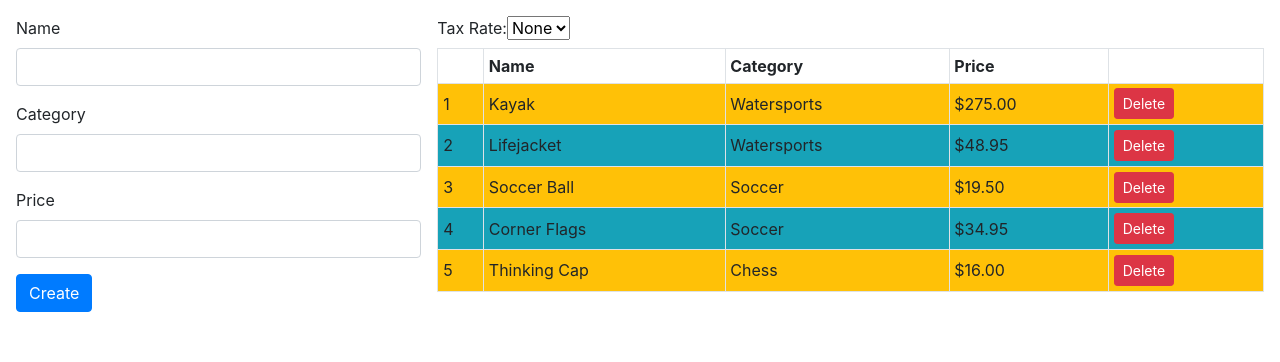
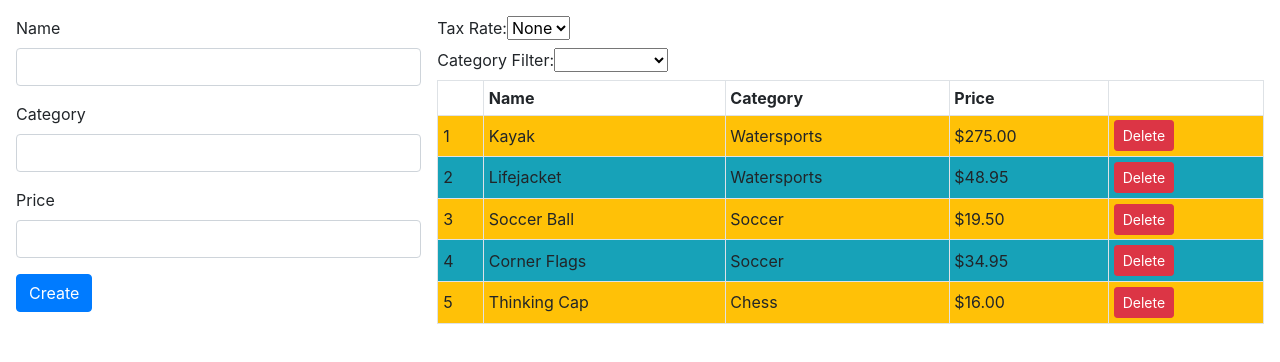
Before and after one commit to rene-copaga/example, an Angular app: page / in a window 1280 px wide. Shown: the top 362 px of the page. Built offline with nearby package versions, Linux system fonts and the light colour scheme.

Commit message:
Creating Impure Pipes

```diff
--- a/src/app/app.module.ts
+++ b/src/app/app.module.ts
@@ -12,6 +12,7 @@ import { ProductTableComponent } from './productTable.component';
 import { ProductFormComponent } from './productForm.component';
 import { PaToggleView } from './toggleView.component';
 import { PaAddTaxPipe } from './addTax.pipe';
+import { PaCategoryFilterPipe } from './categoryFilter.pipe';
 
 @NgModule({
   declarations: [
@@ -25,7 +26,8 @@ import { PaAddTaxPipe } from './addTax.pipe';
     ProductTableComponent,
     ProductFormComponent,
     PaToggleView,
-    PaAddTaxPipe
+    PaAddTaxPipe,
+    PaCategoryFilterPipe
   ],
   imports: [
     BrowserModule,
--- /dev/null
+++ b/src/app/categoryFilter.pipe.ts
@@ -0,0 +1,14 @@
+import { Product } from "./product.model";
+import { Pipe } from "@angular/core";
+
+@Pipe({
+    name: "filter",
+    pure: false
+})
+export class PaCategoryFilterPipe {
+
+    transform(products: Product[], category: string): Product[] {
+        return category == undefined ?
+            products : products.filter(p => p.category == category);
+    }
+}
--- a/src/app/productTable.component.html
+++ b/src/app/productTable.component.html
@@ -8,10 +8,20 @@
     </select>
 </div>
 
+<div>
+    <label>Category Filter:</label>
+    <select [(ngModel)]="categoryFilter">
+        <option>Watersports</option>
+        <option>Soccer</option>
+        <option>Chess</option>
+    </select>
+</div>
+
 <table class="table table-sm table-bordered table-striped">
     <tr><th></th><th>Name</th><th>Category</th><th>Price</th><th></th></tr>
-    <tr *paFor="let item of getProducts(); let i = index; let odd = odd;
-            let even = even" [class.bg-info]="odd" [class.bg-warning]="even">
+    <tr *paFor="let item of getProducts() | filter:categoryFilter;
+            let i = index; let odd = odd; let even = even"
+            [class.bg-info]="odd" [class.bg-warning]="even">
         <td style="vertical-align:middle">{{i + 1}}</td>
         <td style="vertical-align:middle">{{item.name}}</td>
         <td style="vertical-align:middle">{{item.category}}</td>
```
